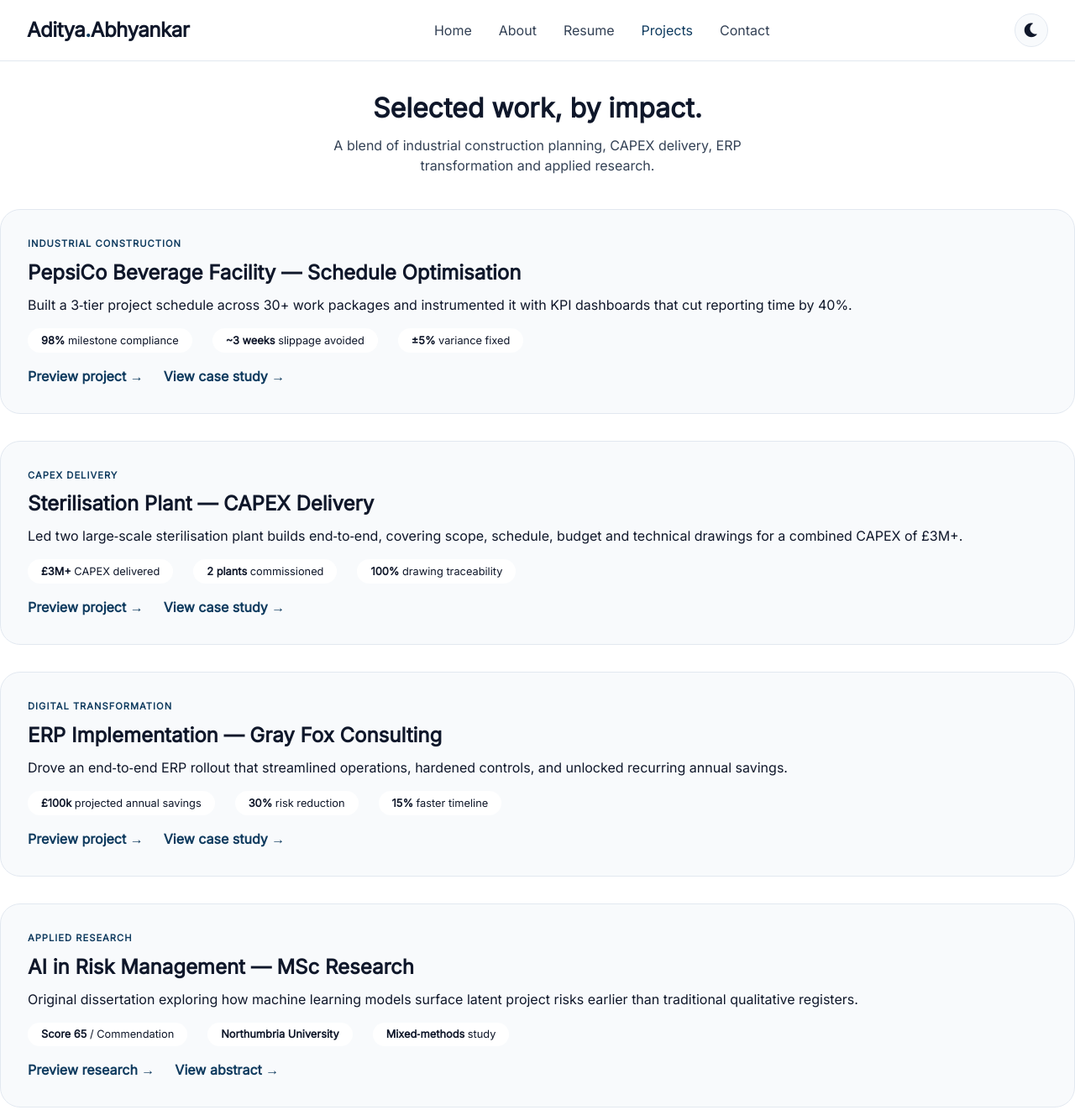
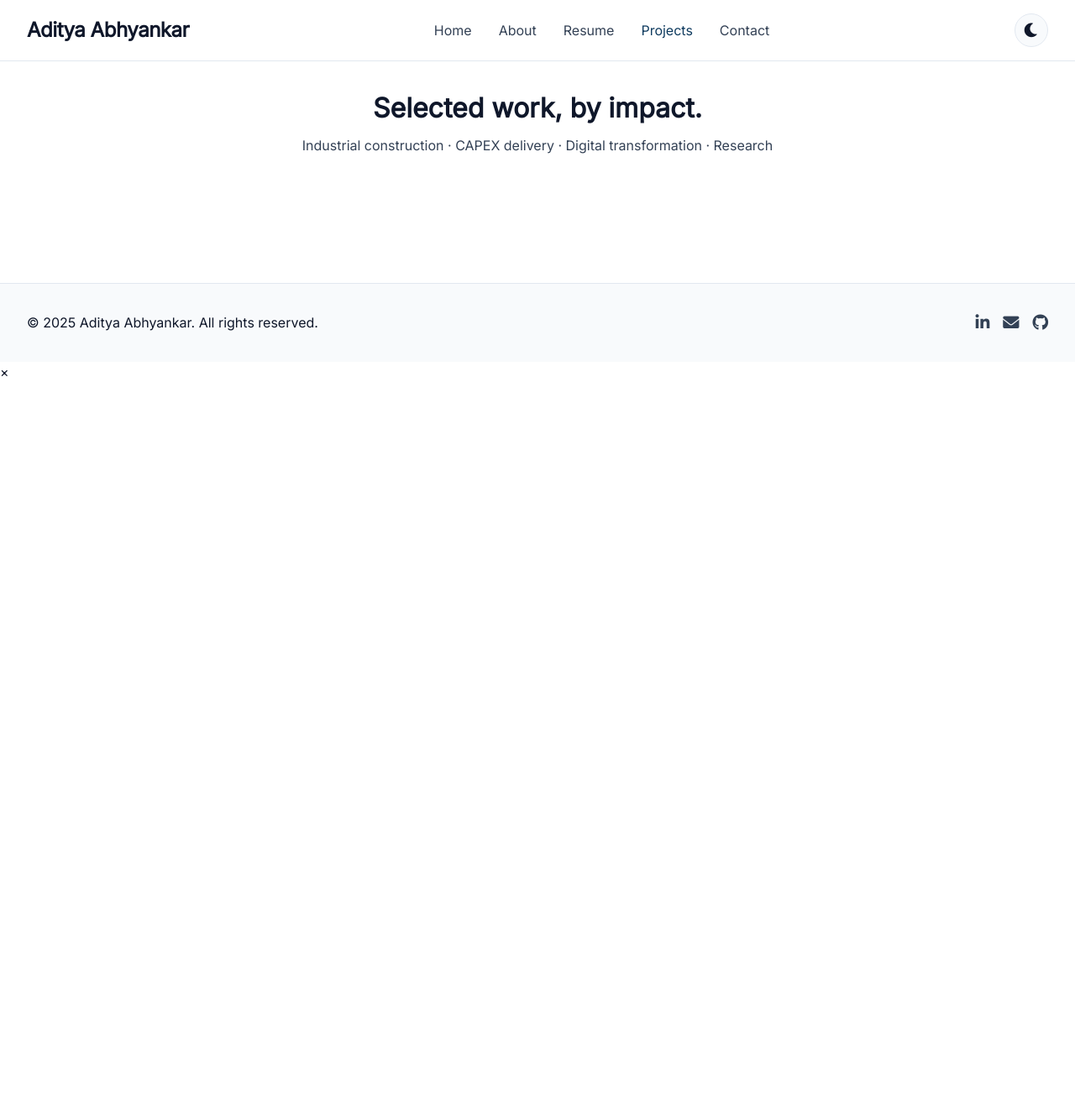
Before and after one commit to TIMEFREAK7/Aditya-s-Portfolio, a plain HTML site: page projects.html in a window 1280 px wide. Shown: the top 1322 px of the page at 84% size. After the commit the page ends 800 px from the top, so only its background shows below. Drawn offline with Linux system fonts and the light colour scheme.

Commit message:
Add files via upload

```diff
--- a/projects.html
+++ b/projects.html
@@ -12,7 +12,7 @@
 <body>
   <header class="navbar">
     <div class="container nav-container">
-      <a href="index.html" class="logo">Aditya<span>.</span>Abhyankar</a>
+      <a href="index.html" class="logo">Aditya Abhyankar</a>
       <nav class="nav-links">
         <a href="index.html" class="nav-link">Home</a>
         <a href="about.html" class="nav-link">About</a>
@@ -27,73 +27,10 @@
   <main class="container page-padding">
     <div class="page-header fade-up">
       <h1>Selected work, by impact.</h1>
-      <p class="subhead">A blend of industrial construction planning, CAPEX delivery, ERP transformation and applied research.</p>
+      <p class="subhead">Industrial construction · CAPEX delivery · Digital transformation · Research</p>
     </div>
-
-    <div class="projects-full-grid">
-      <!-- Project 1 -->
-      <div class="project-full-card fade-up">
-        <div class="project-tag">INDUSTRIAL CONSTRUCTION</div>
-        <h3>PepsiCo Beverage Facility — Schedule Optimisation</h3>
-        <p>Built a 3‑tier project schedule across 30+ work packages and instrumented it with KPI dashboards that cut reporting time by 40%.</p>
-        <div class="project-metrics">
-          <span><strong>98%</strong> milestone compliance</span>
-          <span><strong>~3 weeks</strong> slippage avoided</span>
-          <span><strong>±5%</strong> variance fixed</span>
-        </div>
-        <div class="project-links">
-          <a href="#" class="project-link">Preview project →</a>
-          <a href="#" class="project-link">View case study →</a>
-        </div>
-      </div>
-
-      <!-- Project 2 -->
-      <div class="project-full-card fade-up delay-1">
-        <div class="project-tag">CAPEX DELIVERY</div>
-        <h3>Sterilisation Plant — CAPEX Delivery</h3>
-        <p>Led two large‑scale sterilisation plant builds end‑to‑end, covering scope, schedule, budget and technical drawings for a combined CAPEX of £3M+.</p>
-        <div class="project-metrics">
-          <span><strong>£3M+</strong> CAPEX delivered</span>
-          <span><strong>2 plants</strong> commissioned</span>
-          <span><strong>100%</strong> drawing traceability</span>
-        </div>
-        <div class="project-links">
-          <a href="#" class="project-link">Preview project →</a>
-          <a href="#" class="project-link">View case study →</a>
-        </div>
-      </div>
-
-      <!-- Project 3 -->
-      <div class="project-full-card fade-up delay-2">
-        <div class="project-tag">DIGITAL TRANSFORMATION</div>
-        <h3>ERP Implementation — Gray Fox Consulting</h3>
-        <p>Drove an end‑to‑end ERP rollout that streamlined operations, hardened controls, and unlocked recurring annual savings.</p>
-        <div class="project-metrics">
-          <span><strong>£100k</strong> projected annual savings</span>
-          <span><strong>30%</strong> risk reduction</span>
-          <span><strong>15%</strong> faster timeline</span>
-        </div>
-        <div class="project-links">
-          <a href="#" class="project-link">Preview project →</a>
-          <a href="#" class="project-link">View case study →</a>
-        </div>
-      </div>
-
-      <!-- Project 4 -->
-      <div class="project-full-card fade-up">
-        <div class="project-tag">APPLIED RESEARCH</div>
-        <h3>AI in Risk Management — MSc Research</h3>
-        <p>Original dissertation exploring how machine learning models surface latent project risks earlier than traditional qualitative registers.</p>
-        <div class="project-metrics">
-          <span><strong>Score 65</strong> / Commendation</span>
-          <span><strong>Northumbria University</strong></span>
-          <span><strong>Mixed‑methods</strong> study</span>
-        </div>
-        <div class="project-links">
-          <a href="#" class="project-link">Preview research →</a>
-          <a href="#" class="project-link">View abstract →</a>
-        </div>
-      </div>
+    <div class="projects-full-grid" id="projectsFullGrid">
+      <!-- Projects will be injected via JS to keep data consistent -->
     </div>
   </main>
 
@@ -103,6 +40,13 @@
       <div class="social-links"><a href="https://www.linkedin.com/in/aditya-abhyankar-249370194" target="_blank"><i class="fab fa-linkedin-in"></i></a><a href="mailto:Aditya.abhyankar22@gmail.com"><i class="fas fa-envelope"></i></a><a href="#"><i class="fab fa-github"></i></a></div>
     </div>
   </footer>
+  <div id="toast" class="toast"></div>
+  <div id="modal" class="modal">
+    <div class="modal-content">
+      <span class="modal-close">&times;</span>
+      <div id="modal-body"></div>
+    </div>
+  </div>
   <button id="scrollTopBtn" class="scroll-top"><i class="fas fa-chevron-up"></i></button>
 </body>
 </html>
```
Also changed, not shown: contact.html (+19 -9 lines), index.html (+37 -40 lines).
